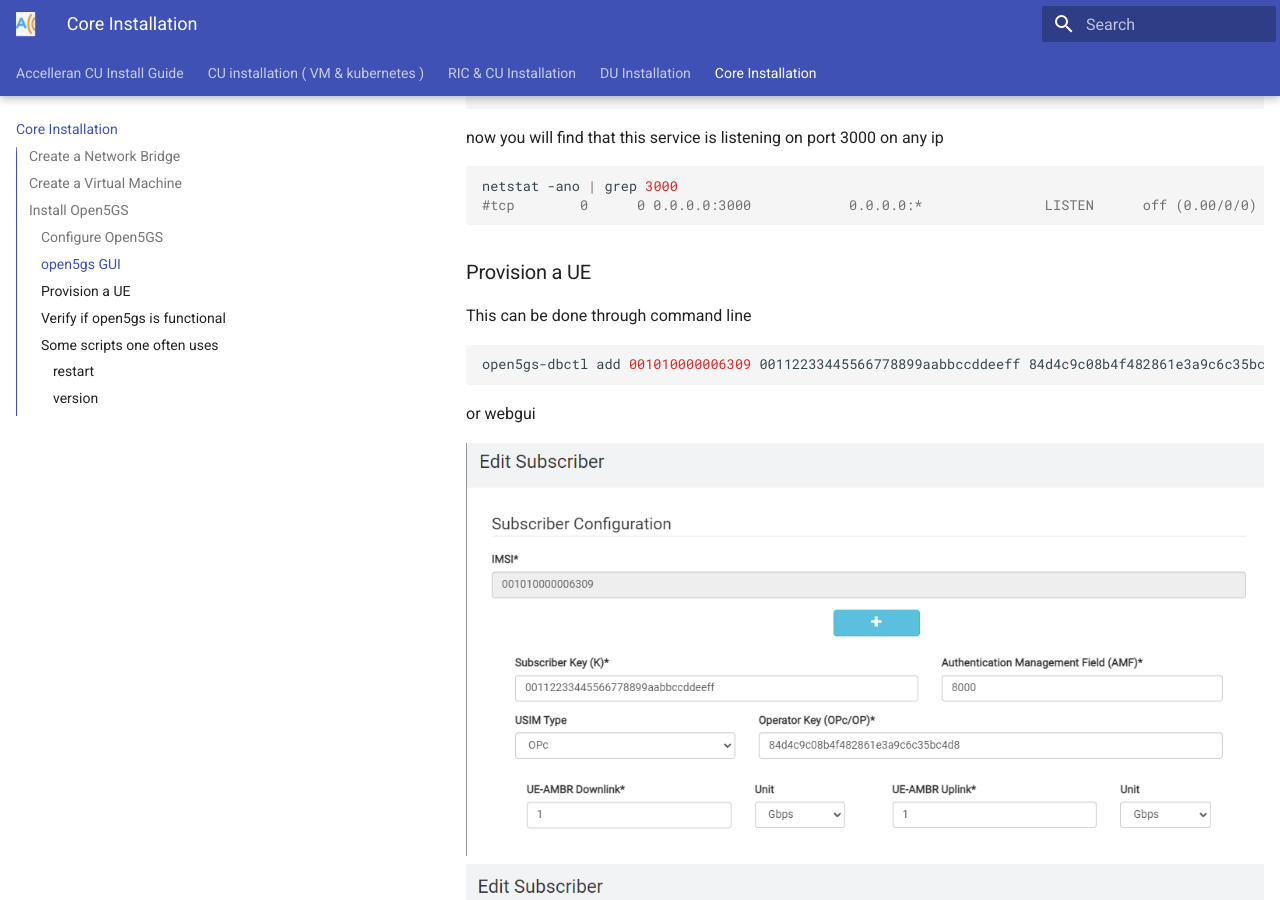
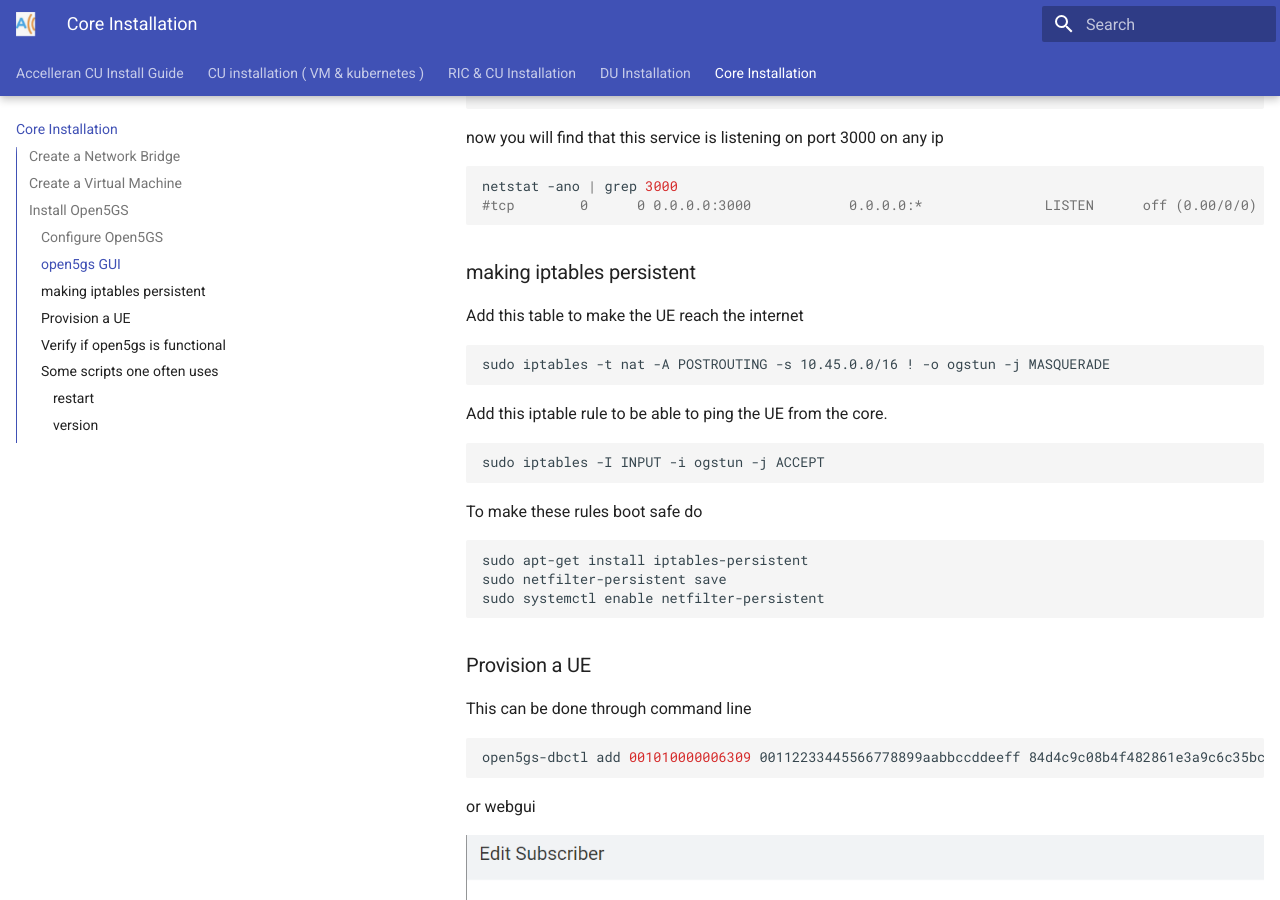
Before and after one commit to accelleran/drax-docs, an MkDocs documentation site: the page built from docs/core-install/index.md, in a window 1280 px wide and 900 px high, scrolled down 2861 px. Built offline with MkDocs 1.6.1 and Material for MkDocs 9.7.7, drawn with Linux system fonts in a browser that asks for light colours; the version menu is left out.

Commit message:
iptables persistent

````diff
--- a/docs/core-install/index.md
+++ b/docs/core-install/index.md
@@ -145,6 +145,26 @@ netstat -ano | grep 3000
 #tcp        0      0 0.0.0.0:3000            0.0.0.0:*               LISTEN      off (0.00/0/0)
 ```
 
+### making iptables persistent
+
+Add this table to make the UE reach the internet
+```
+sudo iptables -t nat -A POSTROUTING -s 10.45.0.0/16 ! -o ogstun -j MASQUERADE
+```
+
+Add this iptable rule to be able to ping the UE from the core.
+```
+sudo iptables -I INPUT -i ogstun -j ACCEPT
+```
+
+To make these rules boot safe do
+```
+sudo apt-get install iptables-persistent
+sudo netfilter-persistent save
+sudo systemctl enable netfilter-persistent
+```
+
+
 ### Provision a UE
 
 This can be done through command line
````
